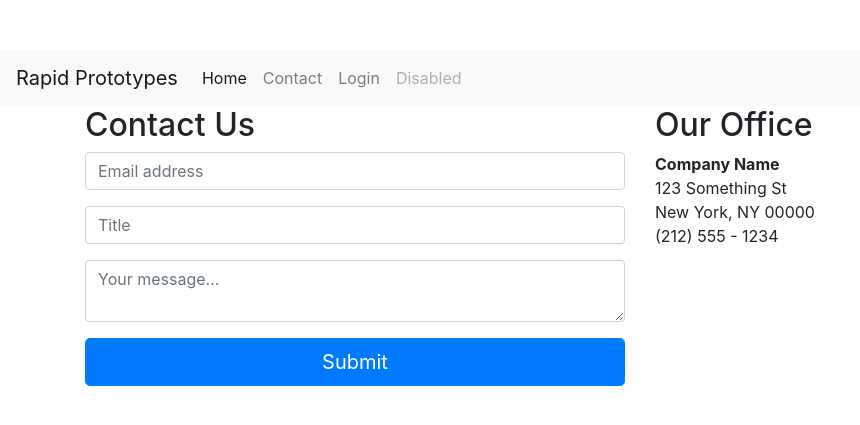
After one commit to RDpWTeHM/master_multi-langugae, a Django app: page /contact/ in a window 1280 px wide. The commit adds this page. Shown: the top 425 px of the page, without its empty margins (0-860 px from the left). Run offline with Django 3.2, Linux system fonts and the light colour scheme; some libraries are stand-ins or nearby versions.

Commit message:
[develop] add 'Contact Us' page

```diff
--- a/src/archit_v1/masterEn/masterEn/urls.py
+++ b/src/archit_v1/masterEn/masterEn/urls.py
@@ -25,10 +25,11 @@ from . import views
 urlpatterns = [
     path('admin/', admin.site.urls),
 
-    path('', views.home, name='home'),
-
     path(r'favicon.ico',
          RedirectView.as_view(url=r'/static/favicon.ico')),
+
+    path('', views.home, name='home'),
+    path('contact/', views.contact, name="contact"),
 
     path('backend/', include('backend.urls')),
 ]
--- a/src/archit_v1/masterEn/masterEn/views.py
+++ b/src/archit_v1/masterEn/masterEn/views.py
@@ -10,3 +10,7 @@ from django.shortcuts import render
 
 def home(request):
     return render(request, 'page.html', {})
+
+
+def contact(request):
+    return render(request, 'contact.html', {})
--- a/src/archit_v1/masterEn/templates/base.html
+++ b/src/archit_v1/masterEn/templates/base.html
@@ -26,10 +26,10 @@
 		<ul class="navbar-nav">
 			{# TODO: active change function #}
 			<li class="nav-item active">
-				<a class="nav-link" href="#">Home <span class="sr-only">(current)</span></a>
+				<a class="nav-link" href="{% url 'home' %}">Home <span class="sr-only">(current)</span></a>
 			</li>
 			<li class="nav-item">
-				<a class="nav-link" href="#">Contact</a>
+				<a class="nav-link" href="{% url 'contact' %}">Contact</a>
 			</li>
 			<li class="nav-item">
 				<a class="nav-link" href="{% url 'login' %}">Login</a>
--- /dev/null
+++ b/src/archit_v1/masterEn/templates/contact.html
@@ -0,0 +1,39 @@
+{# templates/contact.html #}
+{% extends "base.html" %}
+
+{% block title %}Contact Us|MasterEn{% endblock %}
+
+{% block body-id %}contactpage{% endblock %}
+
+  {# <h1>LOGIN</h1> #}
+{% block content %}
+<div class="container">
+    <div class="row">
+        <form class="form-contact col-md-6" role="form">
+            <h2>Contact Us</h2>
+            <div class="form-group">
+                <input type="email" class="form-control" placeholder="Email address" required="" >
+            </div>
+            <div class="form-group">
+                <input type="text" class="form-control" placeholder="Title" required="" >
+            </div>
+            <div class="form-group">
+                <textarea class="form-control" required="" placeholder="Your message..." ></textarea>
+            </div>
+            <div class="form-group">
+                <button class="btn btn-lg btn-primary btn-block" type="submit">Submit</button>
+            </div>
+        </form>
+        <div class="col-md-4 col-md-offset-2">
+            <h2>Our Office</h2>
+            <address>
+                <strong>Company Name</strong><br>
+                123 Something St<br>
+                New York, NY 00000<br>
+                (212) 555 - 1234
+            </address>
+        </div>
+    </div>
+</div>
+
+{% endblock %}
--- a/src/archit_v1/masterEn/templates/page.html
+++ b/src/archit_v1/masterEn/templates/page.html
@@ -26,8 +26,7 @@
 				<p>{% lorem %}</p>
 				<p>
 					<a class="btn btn-default"
-					{# href="{% url 'contact' %}" role="button"> #}
-					href="#" role="button">
+					href="{% url 'contact' %}" role="button">
 					   Contact us >>
 					</a>
 				</p>
```
